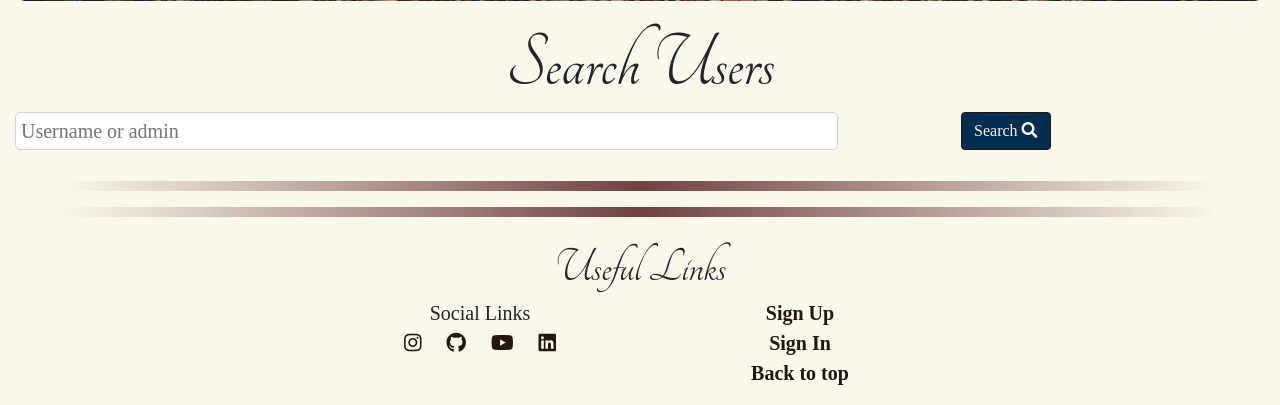
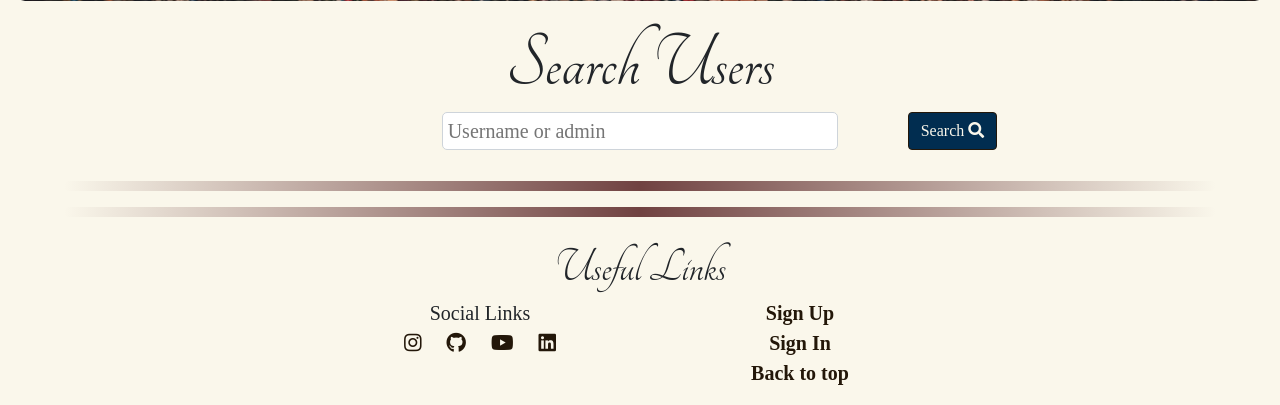
Before and after one commit to natalie-kate/pocket-bookcase, a Flask app: template templates/manage-users.html in a window 1280 px wide. Shown: the part 325-730 px from the top of the page. Run offline with Flask 2, Linux system fonts and the light colour scheme; the template is opened without the code that fills it, so the values that code supplies are empty; some libraries are stand-ins or nearby versions; some web fonts are replaced.

Commit message:
Add classes for xl screens

```diff
--- a/templates/manage-users.html
+++ b/templates/manage-users.html
@@ -18,11 +18,11 @@
 <!-- Search User form -->
 <form id="user-search-form" method="POST" action="{{ url_for ('search_users') }}">
   <div class="row search-box text-center">
-    <div class="col-8">
+    <div class="col-8 col-xl-4 offset-xl-4">
       <input type="text" name="search" id="search" placeholder="Username or admin" aria-label="Search users">
     </div>
     <!-- Search User submit button -->
-    <div class="col-3 search">
+    <div class="col-3 col-lg-2 search">
       <button type="submit" class="btn btn-md search-btn hover">Search <i class="fas fa-search" aria-hidden="true"></i></button>
     </div>
   </div>
```
